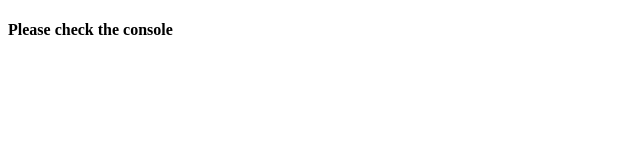
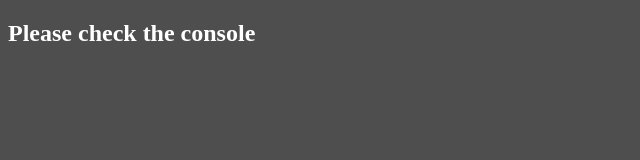
Before and after one commit to devak23/js, a plain HTML site: page arguments_01.html in a window 1280 px wide. Shown: the whole page, without its empty margins (0-640 px from the left). Drawn offline with Linux system fonts and the light colour scheme.

Commit message:
minor refactoring

```diff
--- a/arguments_01.html
+++ b/arguments_01.html
@@ -1,10 +1,16 @@
 <!DOCTYPE html>
 <html>
-<head>
-	<title>Arguments</title>
-	<script type="text/javascript" src="./arguments_01.js" charset="utf8"></script>
-</head>
-<body>
-	<h4>Please check the console</h4>
-</body>
+  <head>
+    <title>Arguments</title>
+    <style>
+      body {
+        background-color: #4e4e4e;
+        color: white;
+      }
+    </style>
+  </head>
+  <body>
+    <h2>Please check the console</h2>
+    <script type="text/javascript" src="./arguments_01.js" charset="utf8"></script>
+  </body>
 </html>
```
